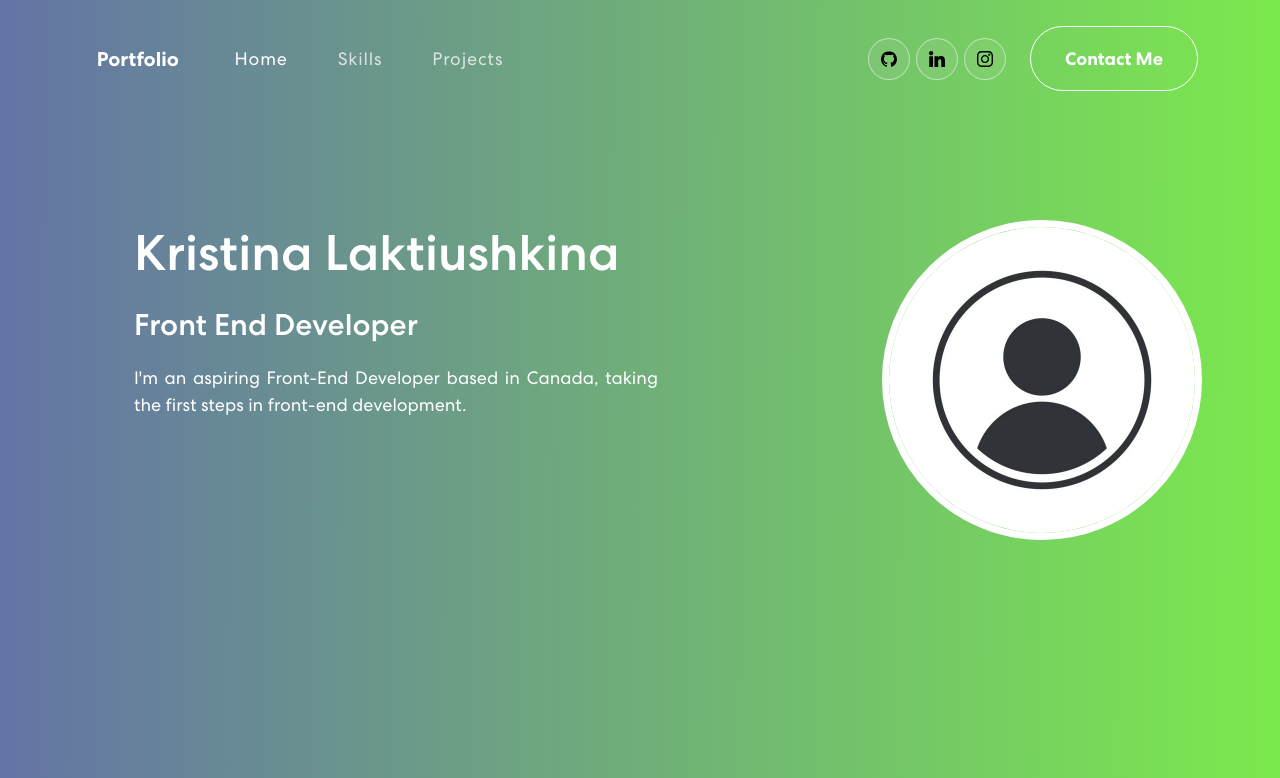
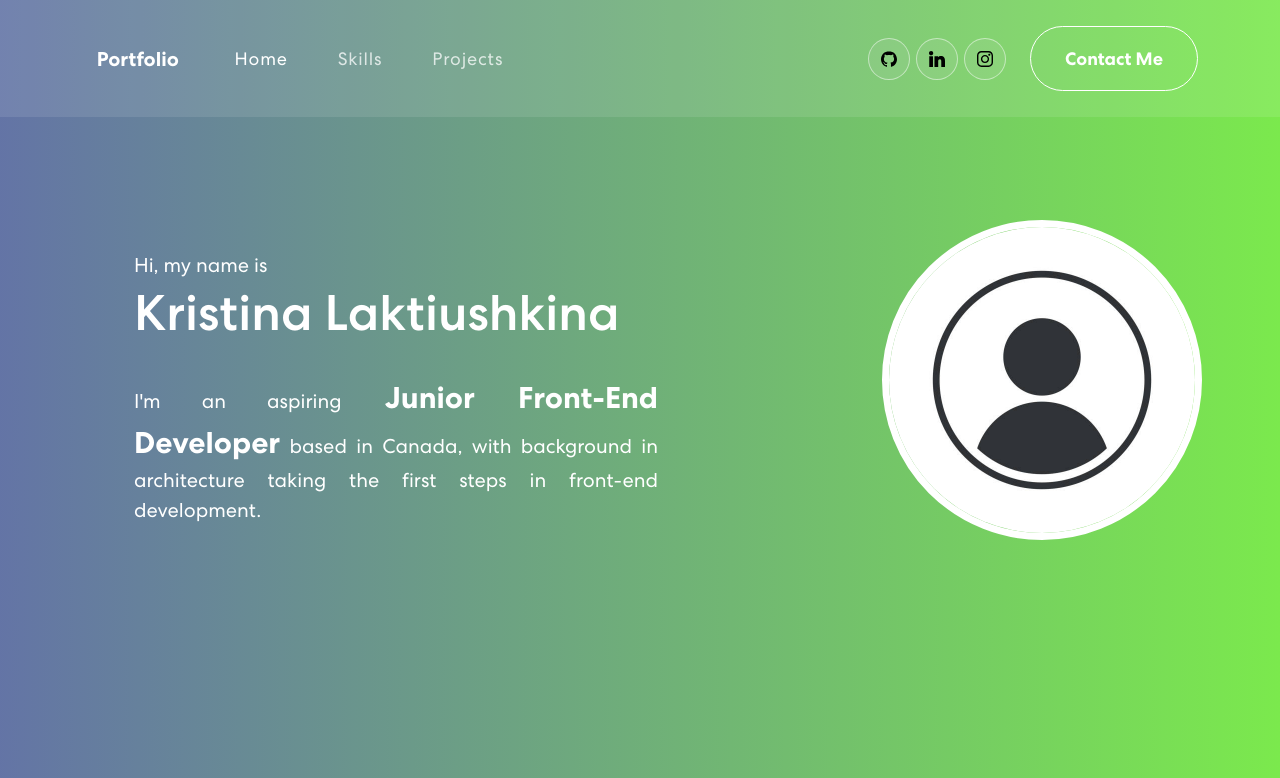
Before and after one commit to crsbka/portfolio, a React (Create React App) app: page / in a window 1280 px wide. Shown: the top 778 px of the page. Built offline with nearby package versions, Linux system fonts and the light colour scheme.

Commit message:
Change style

```diff
--- a/src/App.css
+++ b/src/App.css
@@ -60,6 +60,7 @@ nav.navbar {
   top: 0;
   z-index: 9999;
   transition:  0.32s ease-in-out;
+  background-color: rgba(255, 255, 255, 0.1);
 }
 nav.navbar.scrolled {
   padding: 0 0;
@@ -233,6 +234,17 @@ nav.navbar .navbar-toggler[aria-expanded="true"] .navbar-toggler-icon {
   text-align: justify;
 }
 
+.position{
+  font-weight: 800;
+  font-size: 30px;
+}
+
+.position:hover{
+  color: rgba(70, 239, 44, 0.76);
+  cursor: default;
+  transition: 0.4s ease-in-out;
+}
+
 .banner-text h1{
   font-size: 50px;
 }
@@ -240,12 +252,11 @@ nav.navbar .navbar-toggler[aria-expanded="true"] .navbar-toggler-icon {
   color: rgba(70, 239, 44, 0.76);
   cursor: default;
   transition: 0.4s ease-in-out;
-
 }
 
-.banner-text h2{
-  font-size: 30px;
-  margin: 20px 0 20px 0;
+.banner-text p{
+  font-size: 20px;
+  margin: 30px 0 0 0;
 }
 
 .banner-avatar {
--- a/src/components/Banner.js
+++ b/src/components/Banner.js
@@ -10,10 +10,12 @@ export default function Banner() {
         <Container className="banner">
             <Row>
                 <Col className="banner-text">
+                    <p>Hi, my name is </p>
                     <h1>Kristina Laktiushkina</h1>
-                    <h2>Front End Developer</h2>
                     <p>
-                        I'm an aspiring Front-End Developer based in Canada, taking the first steps in front-end development.
+                        I'm an aspiring
+                        <span className="position"> Junior Front-End Developer</span> based in Canada, with background in
+                        architecture taking the first steps in front-end development.
                     </p>
 
                 </Col>
--- a/src/components/Projects.js
+++ b/src/components/Projects.js
@@ -11,20 +11,20 @@ export const Projects = () => {
         {
             title: "Weather app",
             description: "Built with HTML, CSS, JavaScript and using Bootstrap Framework. " +
-                "Accessing the weather API (OpenWeatherMap) shows the most current weather data anywhere in the globe with changing weather background that corresponds to the current weather.",
+                "Accessing the weather API (OpenWeatherMap) shows the most current weather data anywhere in the world with changing weather background that corresponds to the current weather.",
             imgUrl: projImg1,
             url: "https://thirsty-visvesvaraya-1786a0.netlify.app/",
         },
         {
             title: "Weather app",
             description: "Built with HTML, CSS, JavaScript and React. " +
-                "Accessing the weather API (OpenWeatherMap) shows the most current weather data anywhere in the globe with changing weather background that corresponds to the current weather.",
+                "Accessing the weather API (OpenWeatherMap) shows the most current weather data anywhere in the world as well as display a five days forecast and weather parameters of the searched cities.",
             imgUrl: projImg2,
             url: "https://epic-raman-ef21cd.netlify.app",
         },
         {
             title: "Dictionary",
-            description: "JavaScript",
+            description: "An online Dictionary App with real live-data featuring a Search engine, API integration, word definitions, images of the definition, and synonyms. Hosted on Netlfiy.",
             imgUrl: projImg3,
             url: "https://vibrant-lamport-662304.netlify.app/",
         },
```
